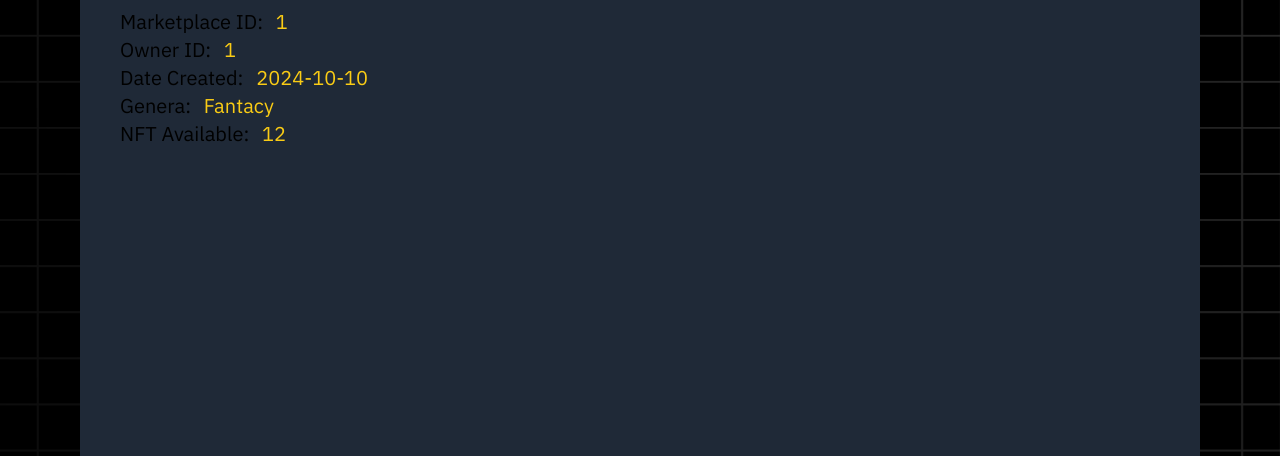
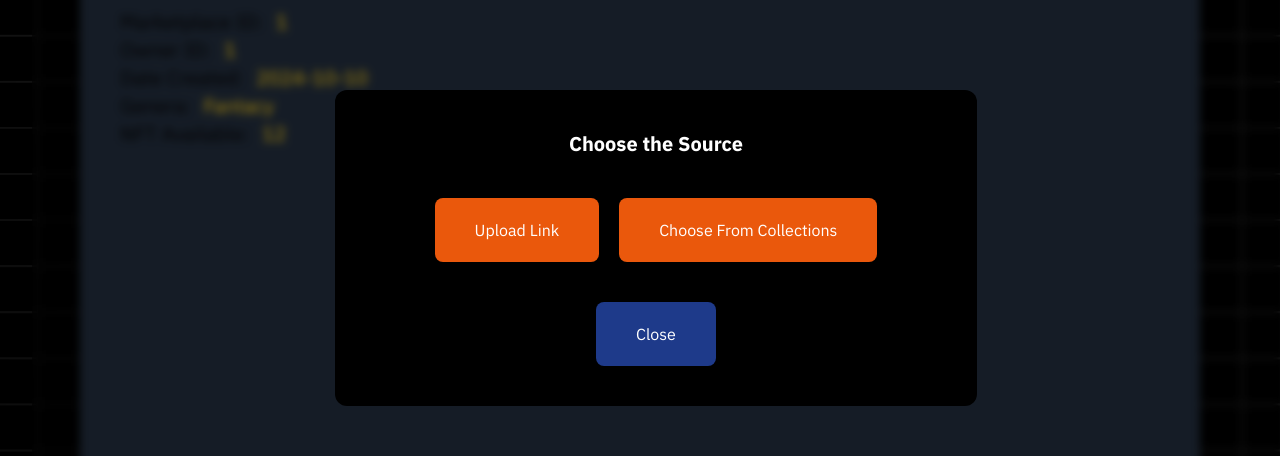
Before and after one commit to PradeepSahhu/Hack7Days, a Next.js app in the folder market_place-maker/: page /1 in a window 1280 px wide. Shown: the part 192-648 px from the top of the page. Built offline with nearby package versions, Linux system fonts and the light colour scheme; no server answers.

Commit message:
Completed Adding new NFT page

```diff
--- a/market_place-maker/app/[Marketplace]/page.js
+++ b/market_place-maker/app/[Marketplace]/page.js
@@ -4,7 +4,8 @@ import AdvancedNav from "@/components/AdvancedNav";
 import Search from "@/components/Search";
 import Animation from "@/components/Animation";
 import BlankCard from "@/components/BlankCard";
-import Popup from "@/components/Popup";
+import HomePopup from "@/components/HomePopup";
+import UploadLinkPopUp from "@/components/UploadLinkPopUp";
 export default function Home({ params }) {
   const [connected, setConnected] = useState(false);
   const [showMarket, setShowMarket] = useState(false);
@@ -17,12 +18,8 @@ export default function Home({ params }) {
   const [boughtNFT, setBoughtNFT] = useState([]);
   const [accounts, setAccounts] = useState(null);
   const [bal, setBal] = useState();
-  const [showPopup, setShowPopup] = useState(false);
-
-  const handlePopUp = () => {
-    setShowPopup(true);
-    console.log(showPopup);
-  };
+  const [showHomePopUp, setShowHomePopUp] = useState(true);
+  const [showUploadLink, setShowUploadLink] = useState(false);
 
   useEffect(() => {
     console.log(params.Marketplace);
@@ -174,8 +171,14 @@ export default function Home({ params }) {
             </p>
           </div>
 
-          <BlankCard handlePopUp={handlePopUp} />
-          {showPopup && <Popup setShowPopup={setShowPopup} />}
+          <BlankCard setShowHomePopUp={setShowHomePopUp} />
+          {showHomePopUp && (
+            <HomePopup
+              setShowHomePopUp={setShowHomePopUp}
+              setShowUploadLink={setShowUploadLink}
+            />
+          )}
+          {showUploadLink && <UploadLinkPopUp />}
         </div>
       </div>
     </div>
--- a/market_place-maker/components/BlankCard.jsx
+++ b/market_place-maker/components/BlankCard.jsx
@@ -2,12 +2,12 @@
 
 import { useEffect } from "react";
 
-export default function BlankCard({ handlePopUp }) {
+export default function BlankCard({ setShowHomePopUp }) {
   useEffect(() => {
-    console.log(handlePopUp);
+    console.log(setShowHomePopUp);
   });
   return (
-    <div className="inline-block w-60" onClick={handlePopUp}>
+    <div className="inline-block w-60" onClick={() => setShowHomePopUp(true)}>
       <h5 className="mb-2 text-2xl flex justify-center font-medium leading-tight bg-gradient-to-r from-green-500 via-sky-500 to-indigo-600 bg-clip-text text-transparent">
         Add an NFT
       </h5>
@@ -20,7 +20,7 @@ export default function BlankCard({ handlePopUp }) {
           <img
             className="w-full h-full object-cover rounded-t-lg"
             src="./plus.png"
-            onClick={handlePopUp}
+            onClick={() => setShowHomePopUp(true)}
           />
           <a href="#!">
             <div className="absolute bottom-0 left-0 right-0 top-0 h-full w-full overflow-hidden bg-[hsla(0,0%,98%,0.15)] bg-fixed opacity-0 transition duration-300 ease-in-out hover:opacity-100"></div>
--- /dev/null
+++ b/market_place-maker/components/HomePopup.jsx
@@ -0,0 +1,52 @@
+import { useRef } from "react";
+
+export default function HomePopup({ setShowHomePopUp, setShowUploadLink }) {
+  const refElement = useRef();
+
+  const handleUpload = () => {
+    setShowHomePopUp(false);
+    setShowUploadLink(true);
+  };
+
+  const refereceModal = (e) => {
+    if (refElement.current == e.target) {
+      setShowHomePopUp(false);
+    }
+  };
+
+  return (
+    <div
+      ref={refElement}
+      onClick={refereceModal}
+      className="fixed inset-0 bg-black bg-opacity-30 backdrop-blur-sm flex justify-center items-center"
+    >
+      <div className="mt-10 flex flex-col gap-5 text-white">
+        <button
+          className="place-self-end"
+          onClick={() => setShowHomePopUp(false)}
+        ></button>
+        <div className="bg-black  rounded-xl flex flex-col px-20 py-10 gap-5 items-center">
+          <p className=" font-bold text-xl">Choose the Source</p>
+          <div className="flex justify-between gap-x-5 p-5">
+            <button
+              className="px-10 py-5 bg-orange-600 rounded-lg"
+              onClick={() => handleUpload()}
+            >
+              Upload Link
+            </button>
+            <button className="px-10 py-5 bg-orange-600 rounded-lg">
+              Choose From Collections
+            </button>
+          </div>
+
+          <button
+            className="px-10 py-5 bg-blue-900 rounded-lg"
+            onClick={() => setShowHomePopUp(false)}
+          >
+            Close
+          </button>
+        </div>
+      </div>
+    </div>
+  );
+}
--- a/market_place-maker/components/Popup.jsx
+++ /dev/null
@@ -1,37 +0,0 @@
-import { useRef } from "react";
-
-export default function Popup({ setShowPopup }) {
-  const refElement = useRef();
-
-  const refereceModal = (e) => {
-    if (refElement.current == e.target) {
-      setShowPopup(false);
-    }
-  };
-
-  return (
-    <div
-      ref={refElement}
-      onClick={refereceModal}
-      className="fixed inset-0 bg-black bg-opacity-30 backdrop-blur-sm flex justify-center items-center"
-    >
-      <div className="mt-10 flex flex-col gap-5 text-white">
-        <button
-          className="place-self-end"
-          onClick={() => setShowPopup(false)}
-        ></button>
-        <div className="bg-black rounded-xl flex flex-col px-20 py-10 gap-5 items-center">
-          <h1 className="text-2xl font-extrabold text-white ">
-            New friend added
-          </h1>
-          <button
-            className="px-10 py-5 bg-blue-900 rounded-lg"
-            onClick={() => setShowPopup(false)}
-          >
-            Close
-          </button>
-        </div>
-      </div>
-    </div>
-  );
-}
--- /dev/null
+++ b/market_place-maker/components/UploadLinkPopUp.jsx
@@ -0,0 +1,64 @@
+import { useRef } from "react";
+
+export default function UploadLinkPopUp({ setShowPopup }) {
+  const refElement = useRef();
+
+  const refereceModal = (e) => {
+    if (refElement.current == e.target) {
+      setShowPopup(false);
+    }
+  };
+
+  return (
+    <div
+      ref={refElement}
+      onClick={refereceModal}
+      className="fixed inset-0 bg-black bg-opacity-30 backdrop-blur-sm flex justify-center items-center"
+    >
+      <div className="mt-10 flex flex-col gap-5 text-white">
+        <button
+          className="place-self-end"
+          onClick={() => setShowPopup(false)}
+        ></button>
+        <div className="bg-black  rounded-xl flex flex-col px-20 py-10 gap-5 items-center">
+          <p className=" font-bold text-xl">Enter the IPFS Link</p>
+
+          <div className=" bg-black text-white grid grid-cols-2 m-10">
+            <form className="grid bg-black px-20 py-10  col-start-1 col-end-3 mx-64 rounded-xl">
+              <div className="flex justify-center mb-5">
+                <p className="text-[3rem] font-bold text-yellow-500 text-transparent">
+                  Link Upload
+                </p>
+              </div>
+              <label className="grid col-start-1 col-end-1 ">
+                Enter the IPFS LINK
+              </label>
+              <input
+                className="text-white  p-5 rounded-md mx-5 my-5 border-yellow-400 border-2 bg-transparent"
+                placeholder=""
+              />
+            </form>
+          </div>
+          <button className="px-10 py-5 bg-orange-600 rounded-lg">
+            Submit
+          </button>
+
+          <div className="flex justify-between">
+            <button
+              className="px-10 py-5 bg-blue-900 rounded-lg"
+              onClick={() => setShowPopup(false)}
+            >
+              Go Back
+            </button>
+            <button
+              className="px-10 py-5 bg-blue-900 rounded-lg"
+              onClick={() => setShowPopup(false)}
+            >
+              Close
+            </button>
+          </div>
+        </div>
+      </div>
+    </div>
+  );
+}
```
